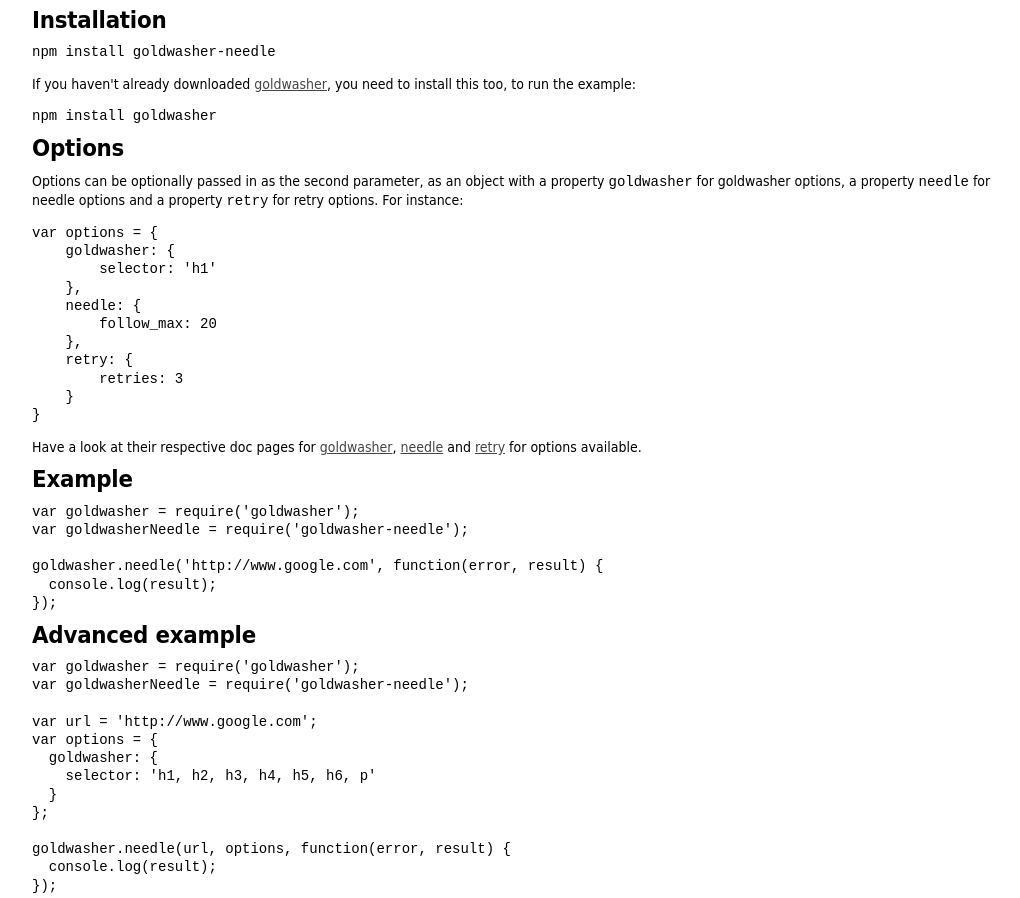
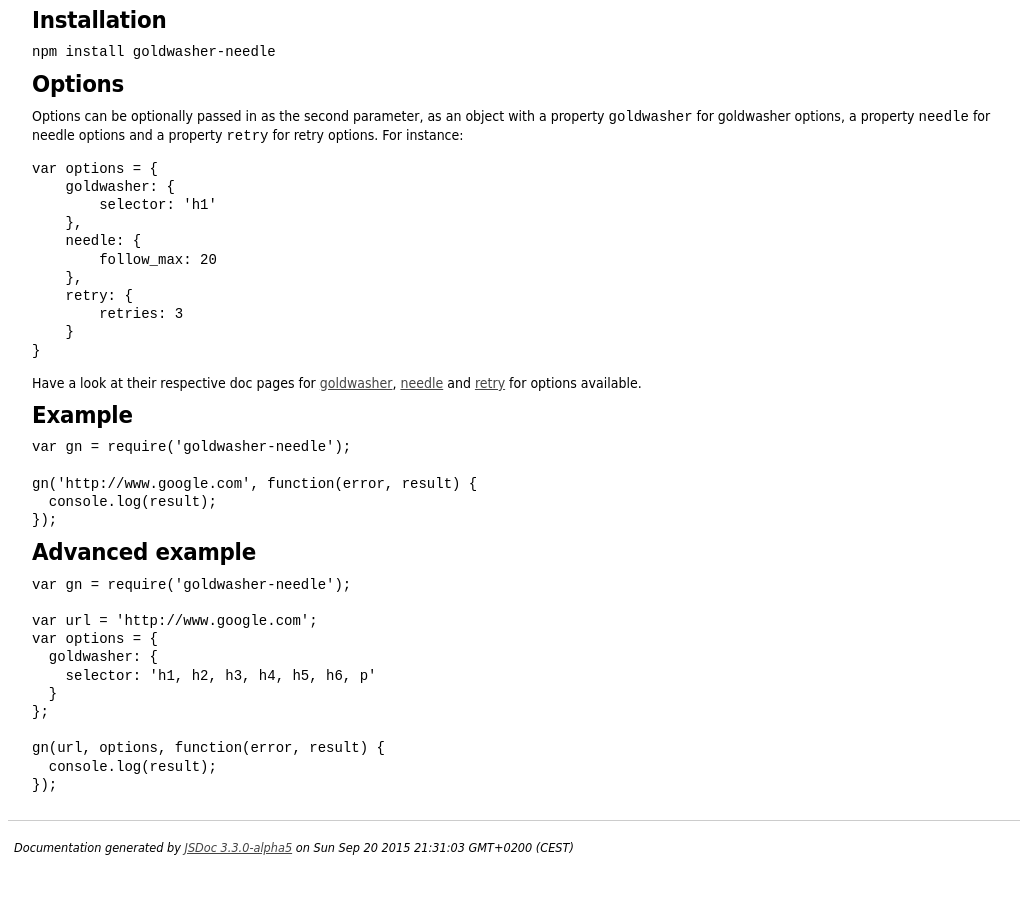
Before and after one commit to alexlangberg/node-goldwasher-needle, a website: page docs/index.html in a window 1280 px wide. Shown: the part 1376-2274 px from the top of the page, without its empty margins (0-1020 px from the left). After the commit the page ends 2247 px from the top, so only its background shows below. Drawn offline with Linux system fonts and the light colour scheme.

```diff
--- a/docs/index.html
+++ b/docs/index.html
@@ -52,8 +52,6 @@
 <p>Plugin for <a href="https://www.npmjs.org/package/goldwasher">goldwasher</a> to add <a href="https://www.npmjs.org/package/needle">needle</a> for easy HTTP requests. Uses <a href="https://www.npmjs.org/package/retry">retry</a> for robustness. Requires <a href="https://www.npmjs.org/package/goldwasher">goldwasher</a> to work. If you want to run this as a web server/service, have a look at the module <a href="https://www.npmjs.com/package/hapi-goldwasher">hapi-goldwasher</a>.</p>
 <h2 id="installation">Installation</h2>
 <pre><code>npm install goldwasher-needle
-</code></pre><p>If you haven&#39;t already downloaded <a href="https://www.npmjs.org/package/goldwasher">goldwasher</a>, you need to install this too, to run the example:</p>
-<pre><code>npm install goldwasher
 </code></pre><h2 id="options">Options</h2>
 <p>Options can be optionally passed in as the second parameter, as an object with a property <code>goldwasher</code> for goldwasher options, a property <code>needle</code> for needle options and a property <code>retry</code> for retry options. For instance:</p>
 <pre><code class="lang-javascript">var options = {
@@ -70,16 +68,14 @@
 </code></pre>
 <p>Have a look at their respective doc pages for <a href="https://www.npmjs.org/package/goldwasher">goldwasher</a>, <a href="https://www.npmjs.org/package/needle">needle</a> and <a href="https://www.npmjs.org/package/retry">retry</a> for options available.</p>
 <h2 id="example">Example</h2>
-<pre><code class="lang-javascript">var goldwasher = require(&#39;goldwasher&#39;);
-var goldwasherNeedle = require(&#39;goldwasher-needle&#39;);
+<pre><code class="lang-javascript">var gn = require(&#39;goldwasher-needle&#39;);
 
-goldwasher.needle(&#39;http://www.google.com&#39;, function(error, result) {
+gn(&#39;http://www.google.com&#39;, function(error, result) {
   console.log(result);
 });
 </code></pre>
 <h2 id="advanced-example">Advanced example</h2>
-<pre><code class="lang-javascript">var goldwasher = require(&#39;goldwasher&#39;);
-var goldwasherNeedle = require(&#39;goldwasher-needle&#39;);
+<pre><code class="lang-javascript">var gn = require(&#39;goldwasher-needle&#39;);
 
 var url = &#39;http://www.google.com&#39;;
 var options = {
@@ -88,7 +84,7 @@
   }
 };
 
-goldwasher.needle(url, options, function(error, result) {
+gn(url, options, function(error, result) {
   console.log(result);
 });
 </code></pre>
@@ -109,7 +105,7 @@
 <br clear="both">
 
 <footer>
-    Documentation generated by <a href="https://github.com/jsdoc3/jsdoc">JSDoc 3.3.0-alpha5</a> on Sat May 30 2015 16:34:39 GMT+0200 (CEST)
+    Documentation generated by <a href="https://github.com/jsdoc3/jsdoc">JSDoc 3.3.0-alpha5</a> on Sun Sep 20 2015 21:31:03 GMT+0200 (CEST)
 </footer>
 
 <script> prettyPrint(); </script>
```
Also changed, not shown: docs/goldwasher-needle.js.html (+9 -6 lines), lib/goldwasher-needle.js (+6 -2 lines), test/goldwasher-needle.spec.js (+13 -0 lines).
